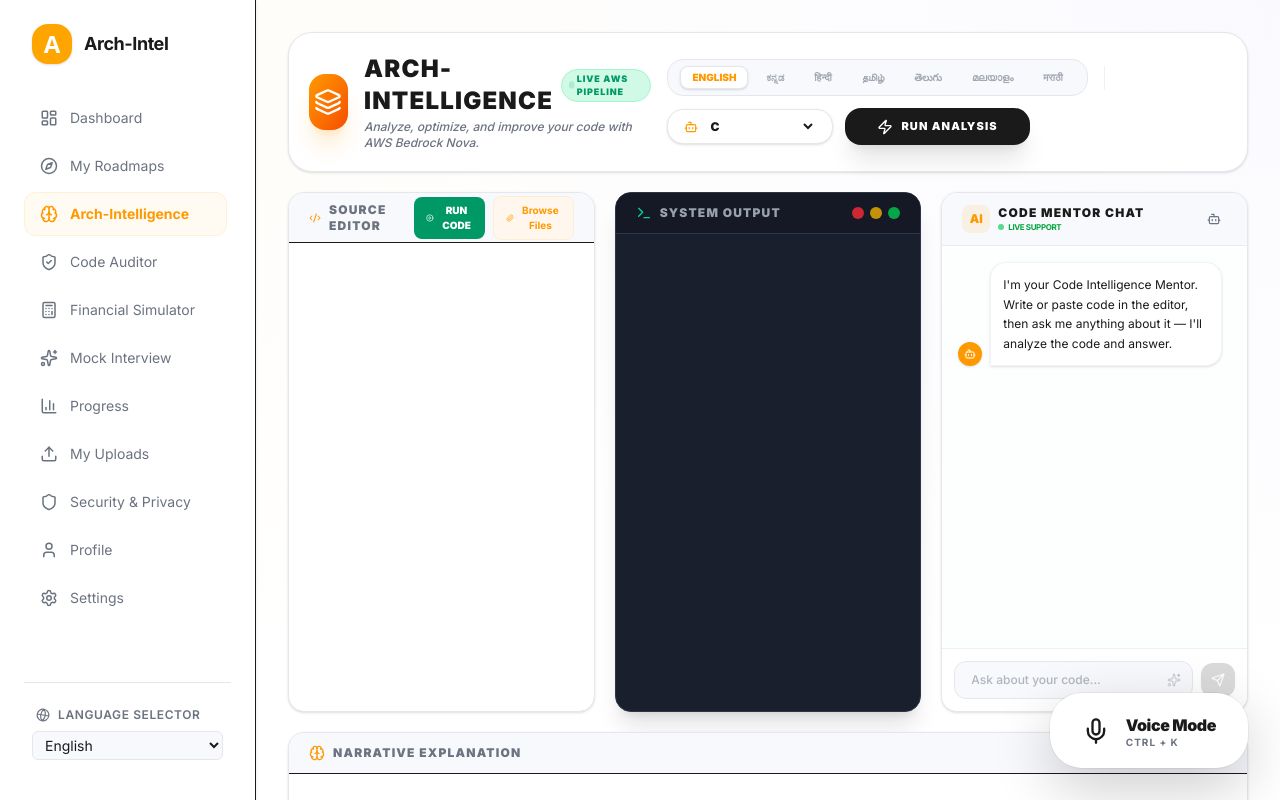
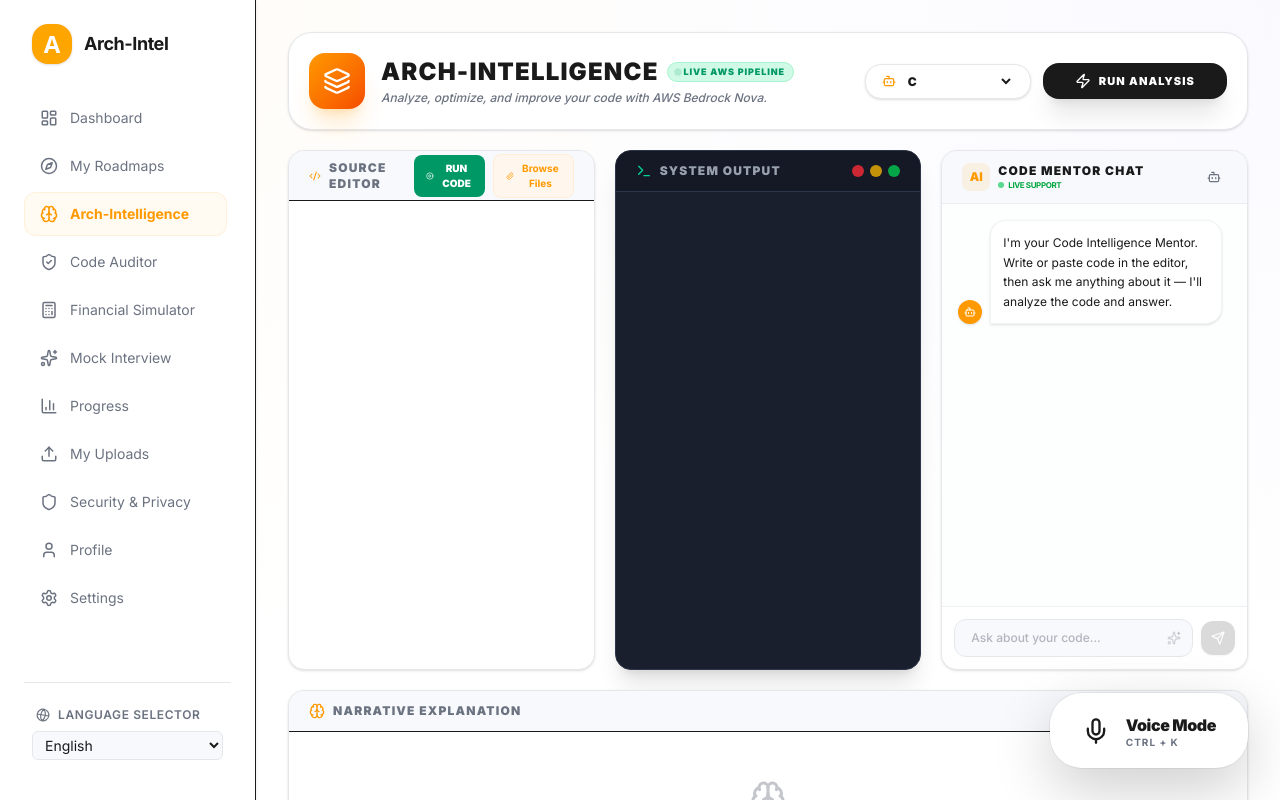
Before and after one commit to VIKASMH-Web/Arch-Intel, a Next.js app: page /en/arch-intel in a window 1280 px wide. Shown: the top 800 px of the page. Built offline with nearby package versions, Linux system fonts and the light colour scheme.

Commit message:
🚀 Removed multilingual language switcher entirely from Code Engine

```diff
--- a/src/app/[locale]/arch-intel/page.tsx
+++ b/src/app/[locale]/arch-intel/page.tsx
@@ -105,16 +105,6 @@ const analyzeCodeForChat = (code: string, question: string, locale: string): str
     : "I have analyzed the code. You can ask about its logic, libraries, functions, or performance complexity.";
 };
 
-
-const appLanguages = [
-  { code: 'en', label: 'English' },
-  { code: 'kn', label: 'ಕನ್ನಡ' },
-  { code: 'hi', label: 'हिन्दी' },
-  { code: 'ta', label: 'தமிழ்' },
-  { code: 'te', label: 'తెలుగు' },
-  { code: 'ml', label: 'മലയാളം' },
-  { code: 'mr', label: 'मराठी' },
-];
 
 const ArchIntelPage = () => {
   const t = useTranslations('ArchIntel');
@@ -266,16 +256,6 @@ const ArchIntelPage = () => {
     }
   };
 
-
-
-  const handleLanguageChange = (newLocale: string) => {
-    if (typeof window !== 'undefined') {
-      const segments = window.location.pathname.split('/');
-      segments[1] = newLocale;
-      window.location.pathname = segments.join('/');
-    }
-  };
-
   const [isRunning, setIsRunning] = useState(false);
 
   const handleRunCode = async () => {
@@ -417,33 +397,6 @@ const ArchIntelPage = () => {
         </div>
 
         <div className="flex items-center flex-wrap gap-3">
-          {/* Language Switchers */}
-          <div className="flex items-center gap-1.5 bg-surface border border-border px-3 py-1.5 rounded-2xl relative">
-            {appLanguages.map(lang => {
-              const isActive = locale === lang.code;
-              return (
-                <button
-                  key={lang.code}
-                  onClick={() => handleLanguageChange(lang.code)}
-                  className={`relative px-3 py-1 rounded-lg text-[10px] font-black uppercase transition-colors z-10 ${
-                    isActive ? 'text-primary' : 'text-muted/60 hover:text-foreground'
-                  }`}
-                >
-                  {isActive && (
-                    <motion.div
-                      layoutId="activeLangBg"
-                      className="absolute inset-0 bg-white border border-border rounded-lg shadow-sm -z-10"
-                      transition={{ type: 'spring', stiffness: 300, damping: 30 }}
-                    />
-                  )}
-                  {lang.label}
-                </button>
-              );
-            })}
-          </div>
-
-          <div className="h-6 w-px bg-border/60 mx-1" />
-
           {/* AWS Model Selector */}
           <div className="flex items-center gap-2 bg-white border border-border rounded-2xl px-4 py-2 shadow-sm">
             <Bot size={14} className="text-primary" />
```
